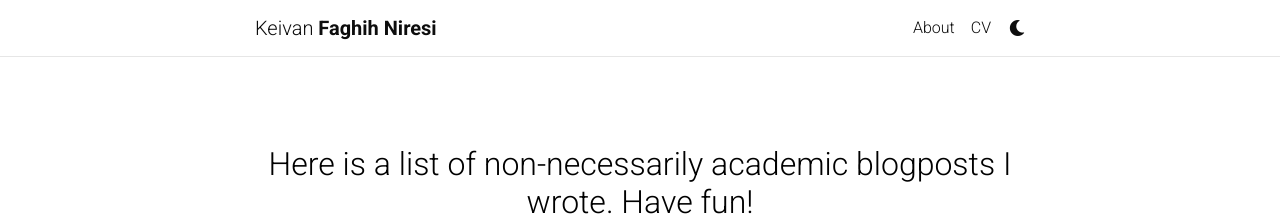
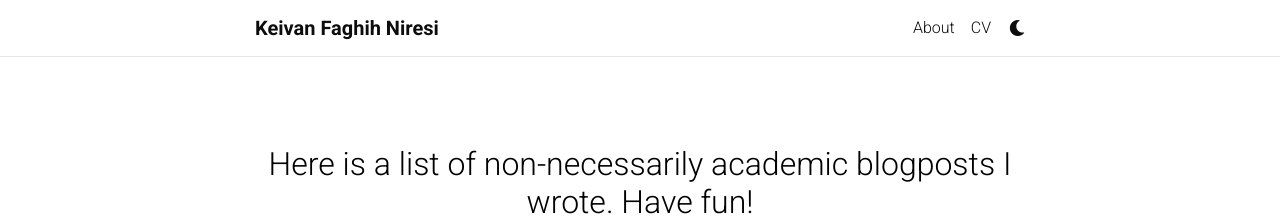
Before and after one commit to Keiv4n/keiv4n.github.io, a Jekyll site: the page built from blog/index.html, in a window 1280 px wide. Shown: the top 216 px of the page. Built offline with Jekyll 4.4.1, drawn with Linux system fonts in a browser that asks for light colours; the list of posts is cut into pages by our own code; comment, search, counter and statistics services are not loaded; a style sheet for code colours, icons or effects is not loaded.

Commit message:
Update header.html

```diff
--- a/_includes/header.html
+++ b/_includes/header.html
@@ -8,13 +8,13 @@
           <a class="navbar-brand title font-weight-lighter" href="{{ site.baseurl }}/">
             {%- if site.title == "blank" -%}
               {%- if site.first_name -%}
-                {{- site.first_name -}}&nbsp;
+                <span class="font-weight-bold">{{- site.first_name -}}&nbsp;
               {%- endif -%}
               {%- if site.middle_name -%}
                 {{- site.middle_name -}}&nbsp;
               {%- endif -%}
               {%- if site.last_name -%}
-                <span class="font-weight-bold">{{- site.last_name -}}</span>
+                {{- site.last_name -}}</span>
               {%- endif -%}
             {%- else -%}
               {{- site.title -}}
```
